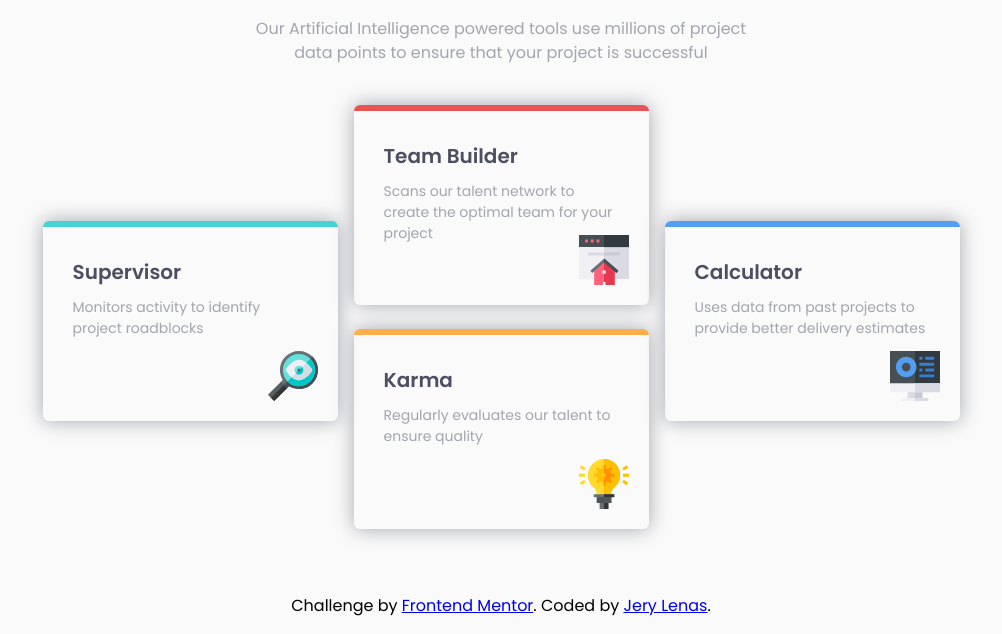
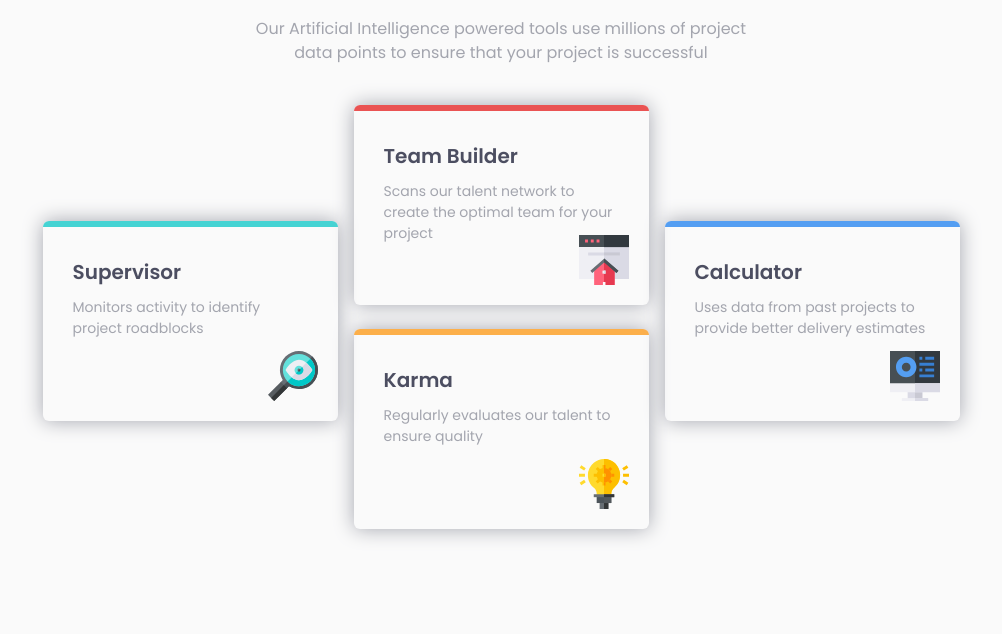
Before and after one commit to lenez12/Four-card-feature-section, a plain HTML site: page index.html in a window 1280 px wide. Shown: the part 166-800 px from the top of the page, without its empty margins (139-1141 px from the left). Drawn offline with Linux system fonts and the light colour scheme.

Commit message:
fix bugs

```diff
--- a/index.html
+++ b/index.html
@@ -68,14 +68,5 @@
 				</div>
 			</div>
 		</main>
-
-		<footer>
-			<p class="attribution">
-				Challenge by
-				<a href="https://www.frontendmentor.io?ref=challenge" target="_blank"
-					>Frontend Mentor</a
-				>. Coded by <a href="#">Jery Lenas</a>.
-			</p>
-		</footer>
 	</body>
 </html>
```
